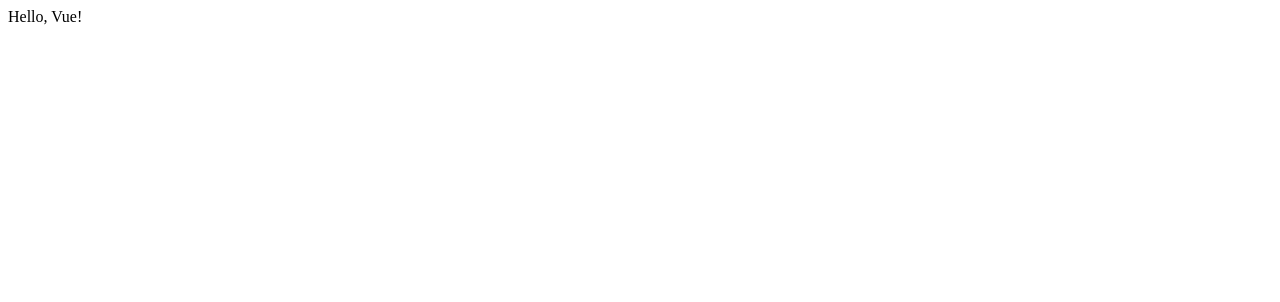
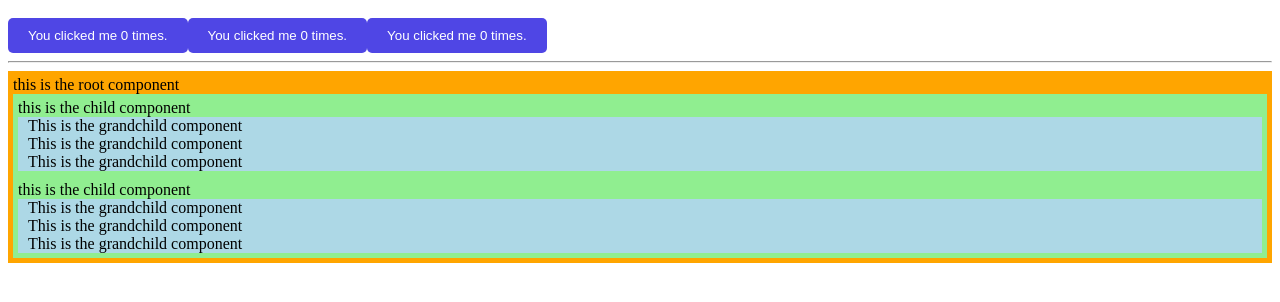
Before and after one commit to janemallinger/Vue-Js, a Vue app: page / in a window 1280 px wide. Shown: the top 302 px of the page. Built offline with nearby package versions, Linux system fonts and the light colour scheme.

Commit message:
Introduction to Vue components

```diff
--- a/src/App.vue
+++ b/src/App.vue
@@ -1,7 +1,23 @@
 <template>
-  <div>Hello, Vue!</div>
+  <ButtonCounter></ButtonCounter>
+  <ButtonCounter></ButtonCounter>
+
+  <button-counter></button-counter>
+
+  <hr />
+
+  <div style="background-color: orange; padding: 5px;">
+    this is the root component
+
+    <ComponentA></ComponentA>
+    <ComponentA></ComponentA>
+  </div>
+
 </template>
 
-<script setup></script>
+<script setup>
+import ButtonCounter from './ButtonCounter.vue';
+import ComponentA from '@/ComponentA.vue';
+</script>
 
-<style lang="scss" scoped></style>
+<style scoped></style>
--- /dev/null
+++ b/src/ButtonCounter.vue
@@ -0,0 +1,27 @@
+<template>
+    <button @click="count++">You clicked me {{ count }} times.</button>
+</template>
+
+<script setup>
+import {ref} from 'vue';
+
+let count = ref(0)
+</script>
+
+<style scoped>
+button {
+  background-color: #4f46e5;
+  color: #fff;
+  border: none;
+  padding: 10px 20px;
+  border-radius: 5px;
+  cursor: pointer;
+  margin-top: 10px;
+  transition: all 0.2s;
+}
+
+button:hover {
+  background-color: #4138d9;
+  box-shadow: 0 4px 8px rgba(0, 0, 0, 0.2);
+}
+</style>
--- /dev/null
+++ b/src/ComponentA.vue
@@ -0,0 +1,16 @@
+<template>
+    <div style="background-color: lightgreen; padding: 5px;">
+        this is the child component
+        <ComponentB></ComponentB>
+        <ComponentB></ComponentB>
+        <ComponentB></ComponentB>
+    </div>
+</template>
+
+<script setup>
+import ComponentB from './ComponentB.vue';
+</script>
+
+<style scoped>
+
+</style>
--- /dev/null
+++ b/src/ComponentB.vue
@@ -0,0 +1,13 @@
+<template>
+    <div style="background-color: lightblue; padding-left: 10px;">
+        This is the grandchild component
+    </div>
+</template>
+
+<script setup>
+
+</script>
+
+<style scoped>
+
+</style>
```
